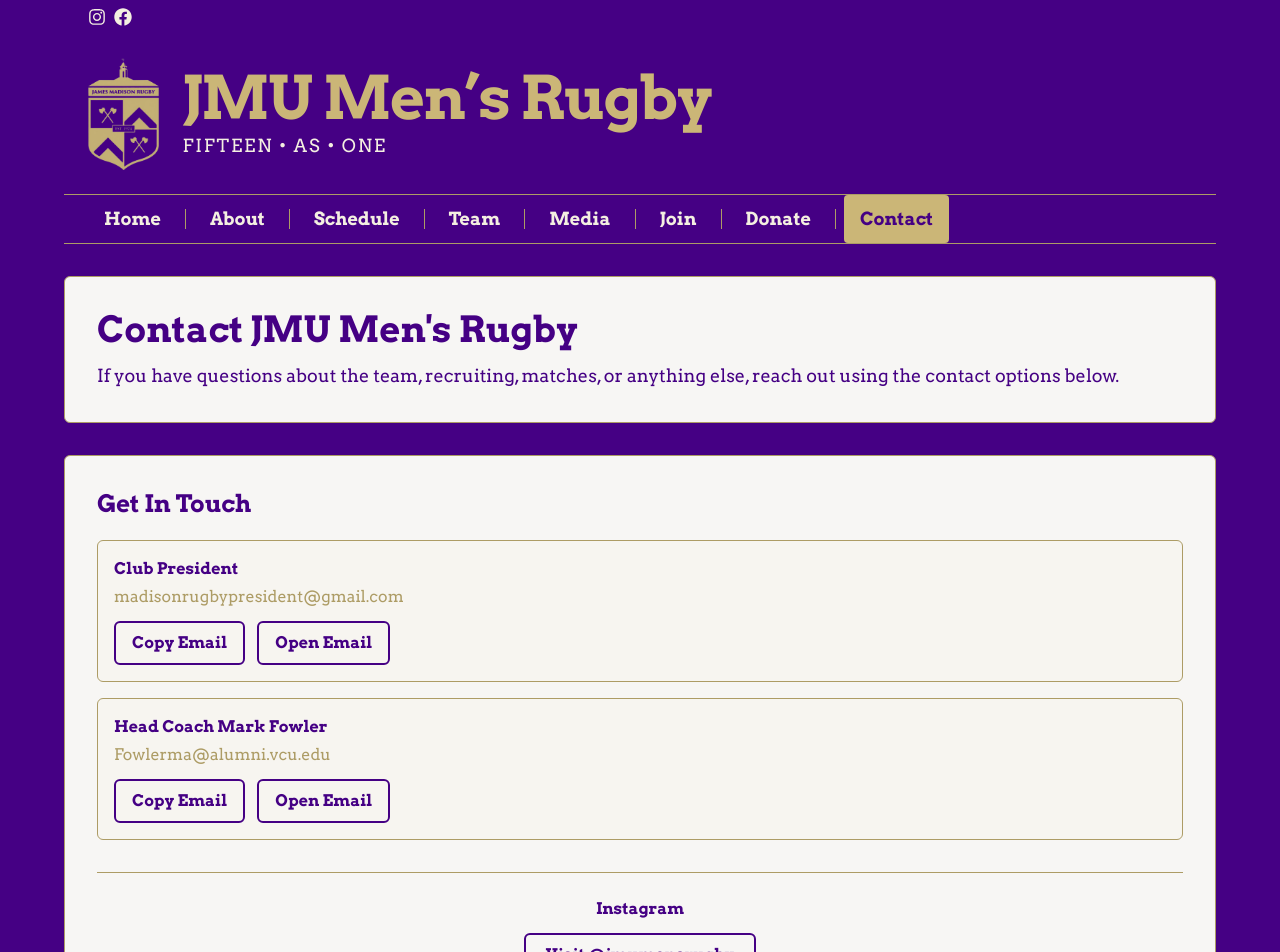
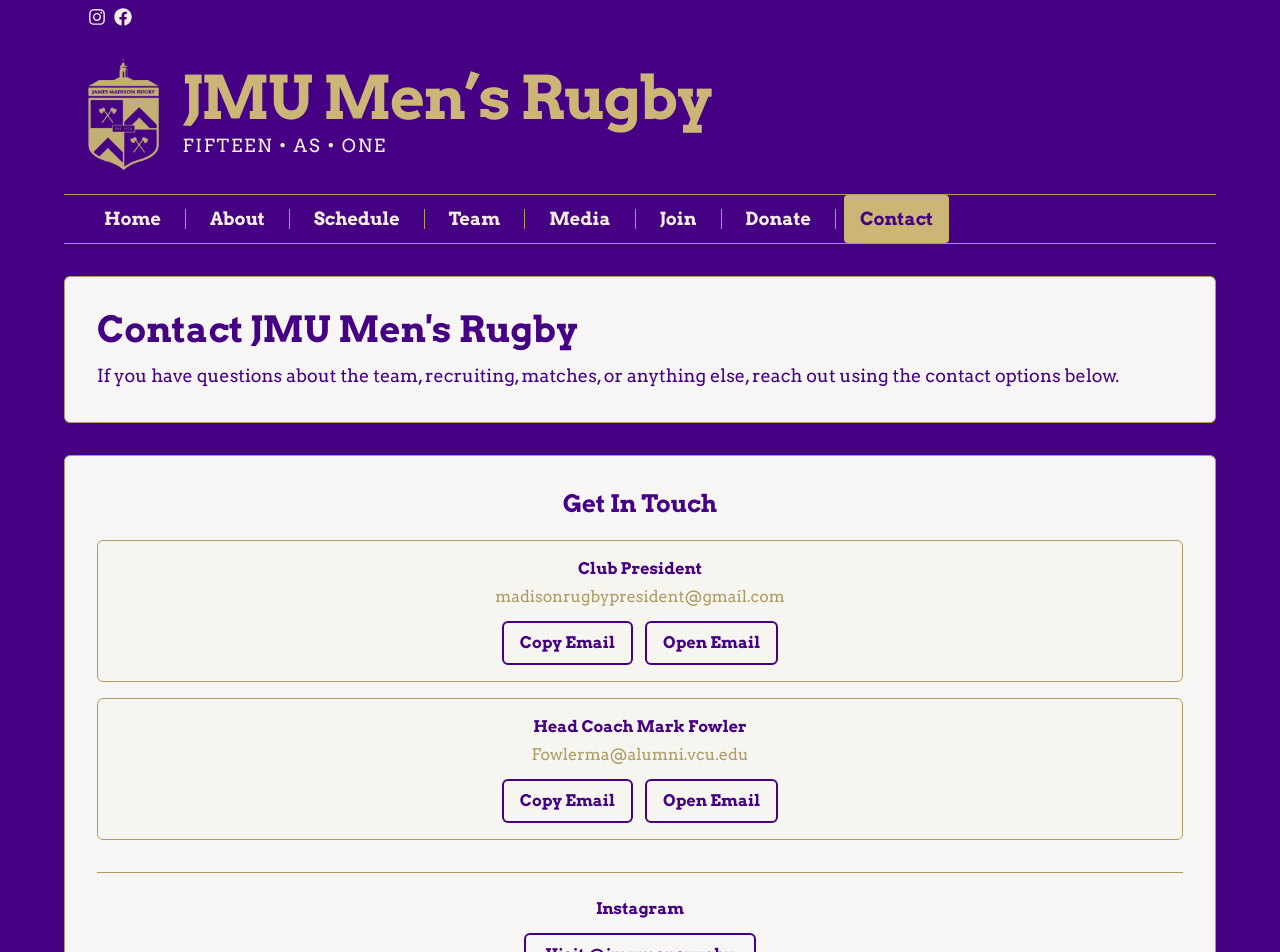
Before and after one commit to SWilford/jmu-rugby-site, a React (Vite) app: page /contact in a window 1280 px wide. Shown: the top 952 px of the page. Built offline with nearby package versions, Linux system fonts and the light colour scheme; no server answers.

Commit message:
Adjust Join spacing and center Contact get-in-touch content

```diff
--- a/src/pages/Contact.jsx
+++ b/src/pages/Contact.jsx
@@ -39,9 +39,9 @@
       </section>
 
       <section className="w-full max-w-6xl bg-jmuOffWhite text-jmuPurple border border-jmuDarkGold rounded-md p-8 mt-8 mb-4">
-        <h2 className="text-2xl font-bold mb-5">Get In Touch</h2>
+        <h2 className="text-2xl font-bold mb-5 text-center">Get In Touch</h2>
 
-        <div className="space-y-4 mb-8">
+        <div className="space-y-4 mb-8 text-center">
           {contacts.map((contact) => (
             <article
               key={contact.value}
@@ -49,7 +49,7 @@
             >
               <p className="font-semibold text-jmuPurple mb-1">{contact.label}</p>
               <p className="break-all text-jmuDarkGold mb-3">{contact.value}</p>
-              <div className="flex flex-wrap gap-3">
+              <div className="flex flex-wrap justify-center gap-3">
                 <button
                   type="button"
                   onClick={() => handleCopy(contact.value)}
--- a/src/pages/Join.jsx
+++ b/src/pages/Join.jsx
@@ -79,7 +79,7 @@
     <div className="w-full flex flex-col items-center px-4 sm:px-6">
       <section className="w-full max-w-6xl bg-jmuOffWhite text-jmuPurple border border-jmuDarkGold rounded-md p-8 mt-8">
         <h1 className="text-3xl sm:text-4xl font-bold mb-3">{joinInfo.title}</h1>
-        <p className="leading-relaxed text-lg mb-6">{joinInfo.intro}</p>
+        <p className="leading-relaxed text-lg">{joinInfo.intro}</p>
 
       </section>
 
```
